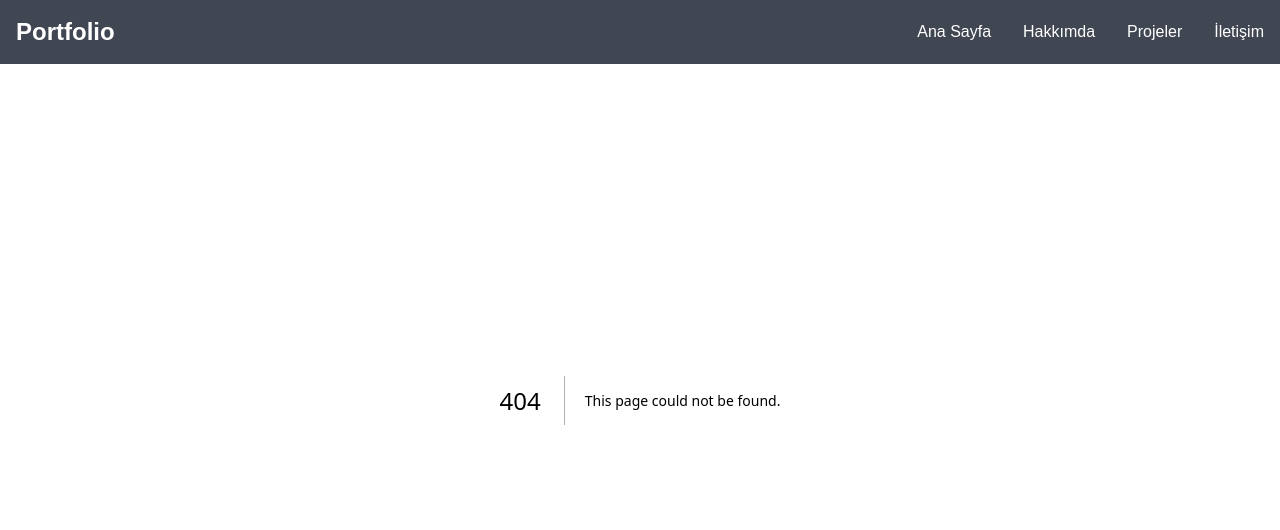
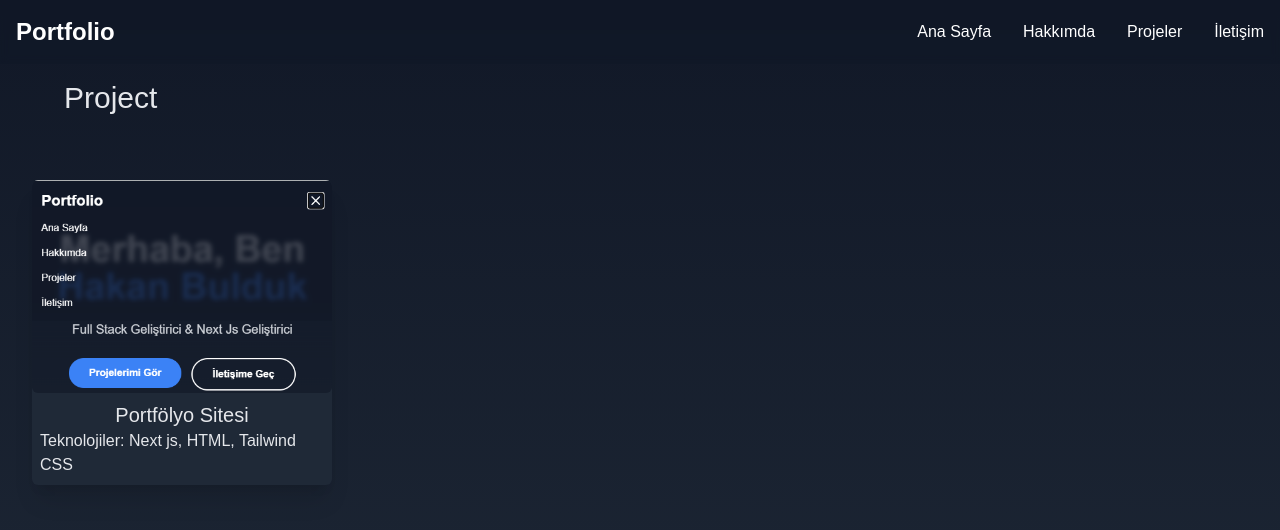
Before and after one commit to hakan4773/Portfolio-Site-NextJS, a Next.js app: page /projects in a window 1280 px wide. Before the commit this address had no page. Shown: the top 530 px of the page. Built offline with nearby package versions, Linux system fonts and the light colour scheme.

Commit message:
create projects page and modified site

```diff
--- a/app/contact/page.jsx
+++ b/app/contact/page.jsx
@@ -1,5 +1,10 @@
 'use client';
 import { motion } from 'framer-motion';
+import { FaLinkedin } from "react-icons/fa";
+import { FaGithub } from "react-icons/fa";
+import { BiLogoGmail } from "react-icons/bi";
+import { FaSquareXTwitter } from "react-icons/fa6";
+
 export default function Contact() {
   return (
     <main className="min-h-screen bg-gradient-to-b from-gray-900 to-gray-800 pt-20">
@@ -61,15 +66,18 @@ export default function Contact() {
           <div className="mt-12 text-center space-y-4">
             <h2 className="text-2xl font-bold text-white">Diğer İletişim Kanalları</h2>
             <div className="flex justify-center space-x-6">
-              <a href="mailto:your@email.com" className="text-gray-300 hover:text-blue-500">
-                buldukhakan82@gmail.com
+              <a href="buldukhakan82@gmail.com" className="text-gray-300 hover:text-blue-500">
+                <BiLogoGmail size={30} className='transition delay-150 ease-in-out duration-300 hover:translate-y-1 hover:scale-110 hover:rotate-[360deg] '/>
               </a>
               <a href="https://linkedin.com/in/hakan-bulduk-b3a084317" target="_blank" rel="noopener noreferrer" className="text-gray-300 hover:text-blue-500">
+              <FaLinkedin size={30} className='transition delay-150 ease-in-out duration-300 hover:translate-y-1 hover:scale-110  hover:rotate-[360deg]'/>
               </a>
               <a href="https://github.com/hakan4773" target="_blank" rel="noopener noreferrer" className="text-gray-300 hover:text-blue-500">
-                GitHub
+                <FaGithub size={30} className='transition delay-150 ease-in-out duration-300 hover:translate-y-1 hover:scale-110 hover:rotate-[360deg] '/>
               </a>
-
+              <a href="https://x.com/" target="_blank" rel="noopener noreferrer" className="text-gray-300 hover:text-blue-500">
+                <FaSquareXTwitter size={30} className='transition delay-150 ease-in-out duration-300 hover:translate-y-1 hover:scale-110 hover:rotate-[360deg] '/>
+              </a>
             </div>
           </div>
         </motion.div>
--- /dev/null
+++ b/app/projects/page.jsx
@@ -0,0 +1,39 @@
+"use client";
+import { motion } from "framer-motion";
+import Image from "next/image";
+import proje1 from "../../public/image.png"
+export default function Projects() {
+  return (
+    <main className="min-h-screen from-gray-900 bg-gradient-to-b to-gray-800 pt-20">
+      <motion.div
+        initial={{ opacity: 0 }}
+        animate={{ opacity: 1 }}
+        transition={{ duration: 1 }}
+      >
+        <div>
+          <h1 className="text-gray-200 text-3xl pl-16">Project</h1>
+        </div>
+        <div></div>
+        <motion.div
+          initial={{ opacity: 0 }}
+          animate={{ opacity: 1 }}
+          transition={{ duration: 1.2 }}
+          className="w-[300px] lg:px-8 px-20 pt-16 flex flex-col gap-6"
+        >
+          <div className="w-[300px] text-gray-200  flex flex-col rounded-md shadow-xl
+          bg-gray-800
+          ">
+
+           <div><Image src={proje1} alt="project image" className="w-full object-cover rounded-md "  /></div>
+            <div className="flex flex-col p-2">
+            <p className="text-xl flex justify-center items-center ">Portfölyo Sitesi</p>
+          Teknolojiler:  Next js, HTML, Tailwind CSS
+            </div>
+          </div>
+
+
+        </motion.div>
+      </motion.div>
+    </main>
+  );
+}
--- a/package.json
+++ b/package.json
@@ -14,7 +14,8 @@
     "@fortawesome/react-fontawesome": "^0.2.2",
     "next": "15.1.7",
     "react": "^19.0.0",
-    "react-dom": "^19.0.0"
+    "react-dom": "^19.0.0",
+    "react-icons": "^5.4.0"
   },
   "devDependencies": {
     "postcss": "^8",
```
Also changed, not shown: app/page.jsx (+44 -3 lines), public/image.png (added), 1 other file (tests, documents, lock files or other folders).
